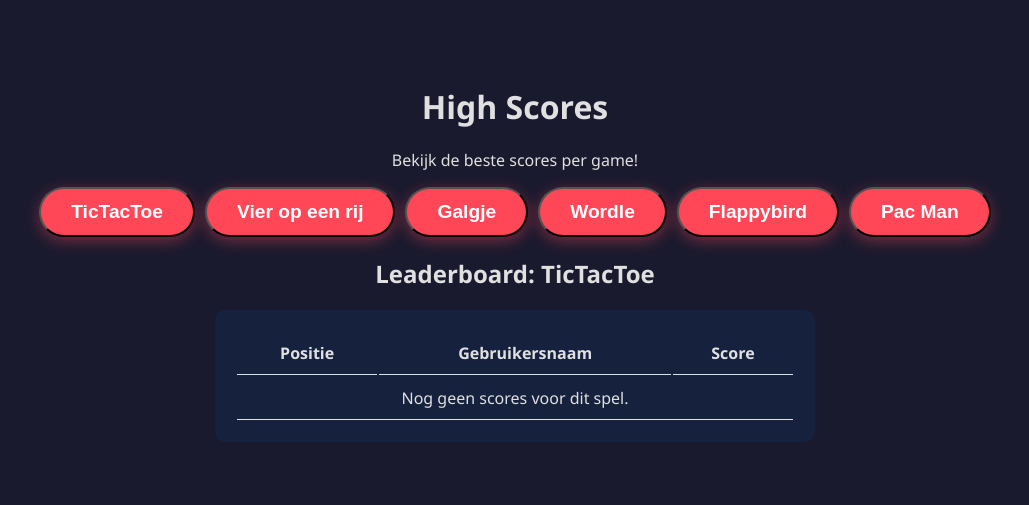
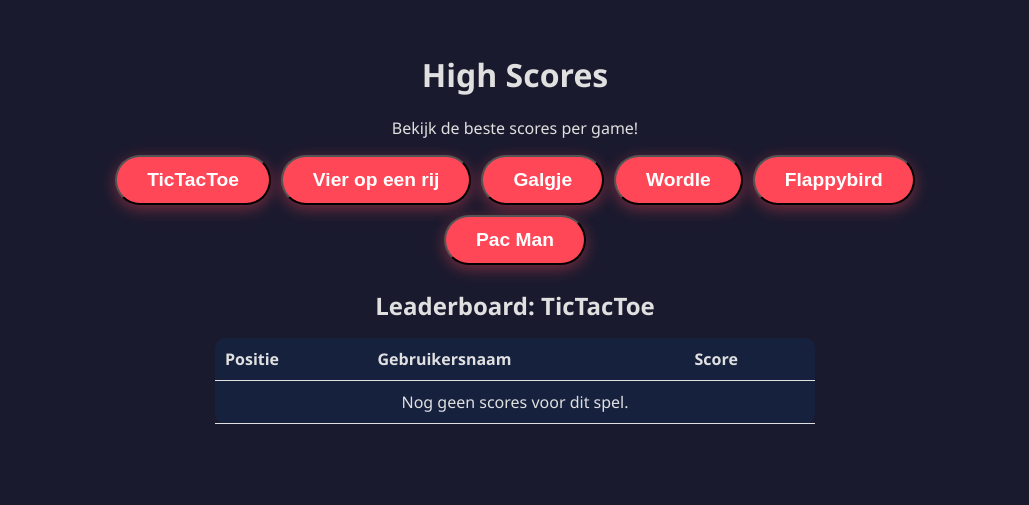
Before and after one commit to TCevik/pixelplayground, a PHP site: page /highscores.php in a window 1280 px wide. Shown: the part 88-593 px from the top of the page, without its empty margins (125-1154 px from the left). Run offline with PHP 8.4, Linux system fonts and the light colour scheme; data that the repository does not hold is empty.

Commit message:
Highscores

```diff
--- a/highscores.php
+++ b/highscores.php
@@ -8,12 +8,6 @@ session_start();
     <meta name="viewport" content="width=device-width, initial-scale=1.0">
     <title>PixelPlayground - High Scores</title>
     <link rel="stylesheet" href="style/style.css">
-    <style>
-        table th, table td {
-            padding: 10px;
-            border-bottom: 1px solid var(--text-color);
-        }
-    </style>
 </head>
 <body>
     <?php include 'header.php'; ?>
@@ -23,18 +17,18 @@ session_start();
         <p>Bekijk de beste scores per game!</p>
 
         <nav class="game-switcher">
-            <ul class="game-list" style="list-style:none; display:flex; flex-wrap:wrap; gap:10px; padding:0; justify-content:center;">
-                <li><button class="game-btn active pp-btn-cta" onclick="switchGame('TicTacToe', event)" style="margin-top:0;">TicTacToe</button></li>
-                <li><button class="game-btn pp-btn-cta" onclick="switchGame('Connect4', event)" style="margin-top:0;">Vier op een rij</button></li>
-                <li><button class="game-btn pp-btn-cta" onclick="switchGame('Galgje', event)" style="margin-top:0;">Galgje</button></li>
-                <li><button class="game-btn pp-btn-cta" onclick="switchGame('Wordle', event)" style="margin-top:0;">Wordle</button></li>
-                <li><button class="game-btn pp-btn-cta" onclick="switchGame('Flappybird', event)" style="margin-top:0;">Flappybird</button></li>
-                <li><button class="game-btn pp-btn-cta" onclick="switchGame('PacMan', event)" style="margin-top:0;">Pac Man</button></li>
+            <ul class="game-list">
+                <li><button class="game-btn active pp-btn-cta" onclick="switchGame('TicTacToe', event)">TicTacToe</button></li>
+                <li><button class="game-btn pp-btn-cta" onclick="switchGame('Connect4', event)">Vier op een rij</button></li>
+                <li><button class="game-btn pp-btn-cta" onclick="switchGame('Galgje', event)">Galgje</button></li>
+                <li><button class="game-btn pp-btn-cta" onclick="switchGame('Wordle', event)">Wordle</button></li>
+                <li><button class="game-btn pp-btn-cta" onclick="switchGame('Flappybird', event)">Flappybird</button></li>
+                <li><button class="game-btn pp-btn-cta" onclick="switchGame('PacMan', event)">Pac Man</button></li>
             </ul>
         </nav>
 
         <h2 id="current-game-title">Leaderboard: TicTacToe</h2>
-        <table class="highscore-table" style="width:100%; max-width:600px; margin:auto; background:var(--card-bg); padding:20px; border-radius:10px;">
+        <table class="highscore-table">
             <thead>
                 <tr>
                     <th class="rank">Positie</th>
@@ -48,39 +42,6 @@ session_start();
         </table>
     </main>
 
-    <script>
-        function switchGame(gameName, event) {
-            document.getElementById('current-game-title').innerText = 'Leaderboard: ' + gameName;
-
-            if (event) {
-                document.querySelectorAll('.game-btn').forEach(btn => btn.classList.remove('active', 'pp-btn-login'));
-                event.target.classList.add('active', 'pp-btn-login');
-            }
-
-            fetch('api/get_scores.php?game=' + encodeURIComponent(gameName))
-                .then(res => res.json())
-                .then(data => {
-                    const tbody = document.getElementById('leaderboard-data');
-                    tbody.innerHTML = '';
-
-                    if (data.length === 0) {
-                        tbody.innerHTML = '<tr><td colspan="3">Nog geen scores voor dit spel.</td></tr>';
-                        return;
-                    }
-
-                    data.forEach(score => {
-                        const tr = document.createElement('tr');
-                        tr.innerHTML = `
-                            <td>#${score.rank}</td>
-                            <td>${score.username}</td>
-                            <td>${score.score}</td>
-                        `;
-                        tbody.appendChild(tr);
-                    });
-                });
-        }
-
-        document.addEventListener('DOMContentLoaded', () => switchGame('TicTacToe', null));
-    </script>
+    <script src="lib/highscores.js"></script>
 </body>
 </html>
--- /dev/null
+++ b/lib/highscores.js
@@ -0,0 +1,32 @@
+function switchGame(gameName, event) {
+    document.getElementById('current-game-title').innerText = 'Leaderboard: ' + gameName;
+
+    if (event) {
+        document.querySelectorAll('.game-btn').forEach(btn => btn.classList.remove('active', 'pp-btn-login'));
+        event.target.classList.add('active', 'pp-btn-login');
+    }
+
+    fetch('api/get_scores.php?game=' + encodeURIComponent(gameName))
+        .then(res => res.json())
+        .then(data => {
+            const tbody = document.getElementById('leaderboard-data');
+            tbody.innerHTML = '';
+
+            if (data.length === 0) {
+                tbody.innerHTML = '<tr><td colspan="3">Nog geen scores voor dit spel.</td></tr>';
+                return;
+            }
+
+            data.forEach(score => {
+                const tr = document.createElement('tr');
+                tr.innerHTML = `
+                    <td>#${score.rank}</td>
+                    <td>${score.username}</td>
+                    <td>${score.score}</td>
+                `;
+                tbody.appendChild(tr);
+            });
+        });
+}
+
+document.addEventListener('DOMContentLoaded', () => switchGame('TicTacToe', null));
--- a/style/style.css
+++ b/style/style.css
@@ -270,6 +270,59 @@ main {
     box-shadow: 0 6px 20px rgba(255, 71, 87, 0.6);
 }
 
+.leaderboard-container {
+    max-width: 900px;
+    margin: 0 auto;
+    padding: 2rem 1rem;
+}
+
+.game-switcher {
+    margin-bottom: 1.5rem;
+}
+
+.game-list {
+    list-style: none;
+    display: flex;
+    flex-wrap: wrap;
+    gap: 10px;
+    padding: 0;
+    justify-content: center;
+    margin: 0;
+}
+
+.game-list li {
+    margin: 0;
+}
+
+.game-btn {
+    margin-top: 0;
+}
+
+.highscore-table {
+    width: 100%;
+    max-width: 600px;
+    margin: 0 auto;
+    background: var(--card-bg);
+    padding: 20px;
+    border-radius: 10px;
+    border-collapse: collapse;
+}
+
+.highscore-table th,
+.highscore-table td {
+    padding: 10px;
+    border-bottom: 1px solid var(--text-color);
+}
+
+.highscore-table th {
+    text-align: left;
+}
+
+#current-game-title {
+    margin-top: 1rem;
+    margin-bottom: 1rem;
+}
+
 /* Features sectie */
 .pp-features-section {
     margin: 4rem auto;
```
